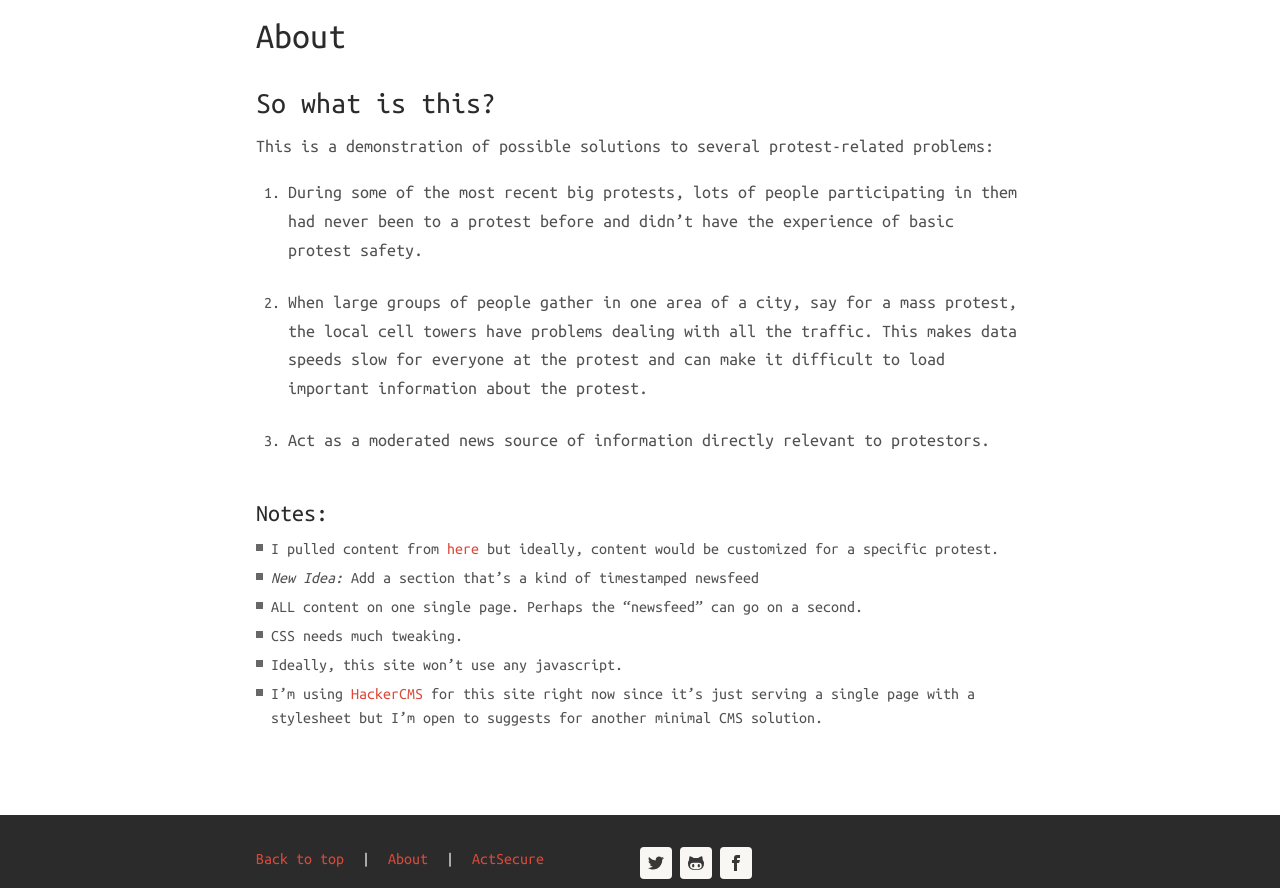
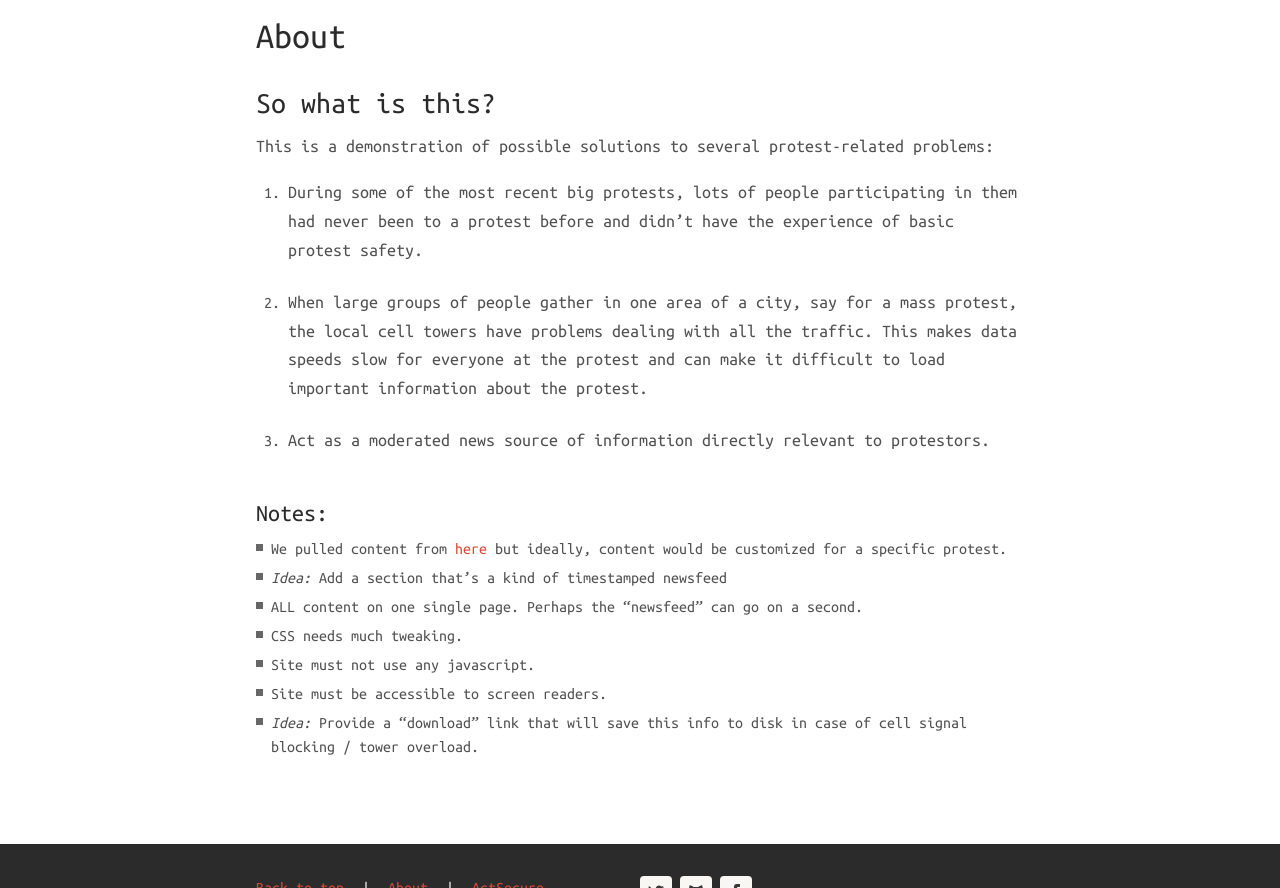
Before and after one commit to hurtstotouchfire/protest.guide, a Jekyll site: the page built from about.md, in a window 1280 px wide, cut to the strip 0-888 px from the top of the page. Built offline with Jekyll 4.4.1, drawn with Linux system fonts in a browser that asks for light colours; nearby versions of some CDN libraries.

Commit message:
about: Update notes to reflect current site state.

```diff
--- a/about.md
+++ b/about.md
@@ -15,9 +15,10 @@ This is a demonstration of possible solutions to several protest-related problem
 3. Act as a moderated news source of information directly relevant to protestors.
 
 #### Notes:
-- I pulled content from [here](http://www.urban75.org/mayday/safety.html) but ideally, content would be customized for a specific protest.
-- *New Idea:* Add a section that's a kind of timestamped newsfeed
+- We pulled content from [here](http://www.urban75.org/mayday/safety.html) but ideally, content would be customized for a specific protest.
+- *Idea:* Add a section that's a kind of timestamped newsfeed
 - ALL content on one single page. Perhaps the "newsfeed" can go on a second.
 - CSS needs much tweaking.
-- Ideally, this site won't use any javascript.
-- I’m using [HackerCMS](https://github.com/kentonv/ssjekyll) for this site right now since it's just serving a single page with a stylesheet but I’m open to suggests for another minimal CMS solution.
+- Site must not use any javascript.
+- Site must be accessible to screen readers.
+- *Idea:* Provide a "download" link that will save this info to disk in case of cell signal blocking / tower overload.
```
